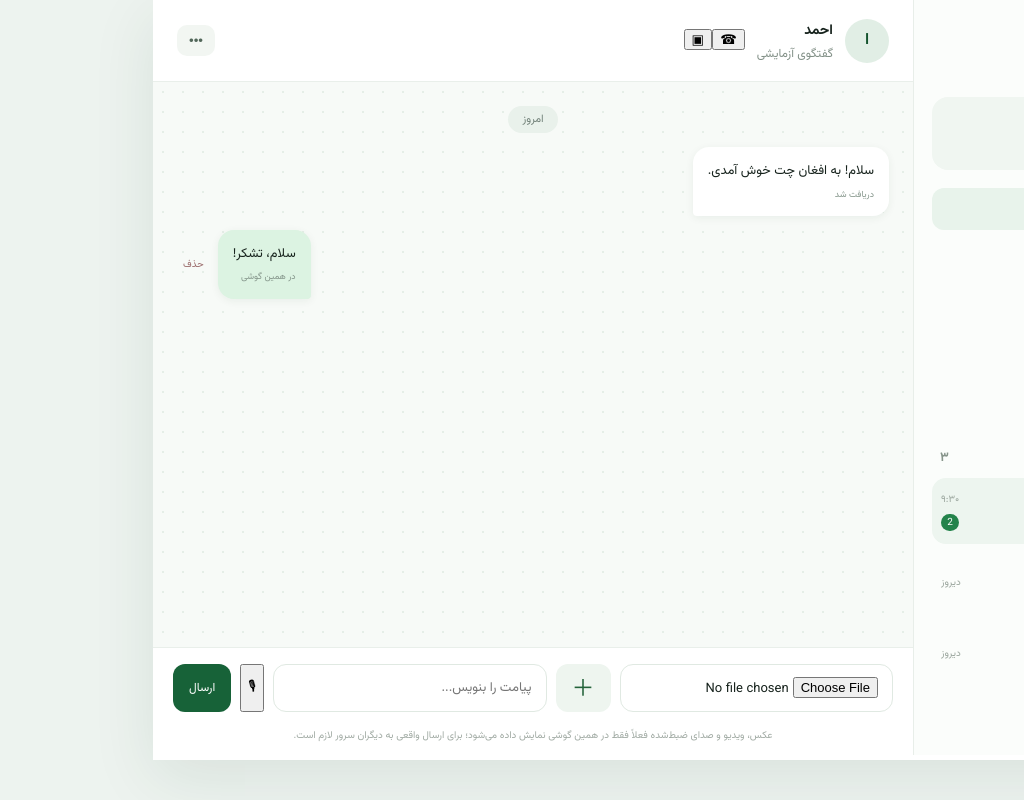
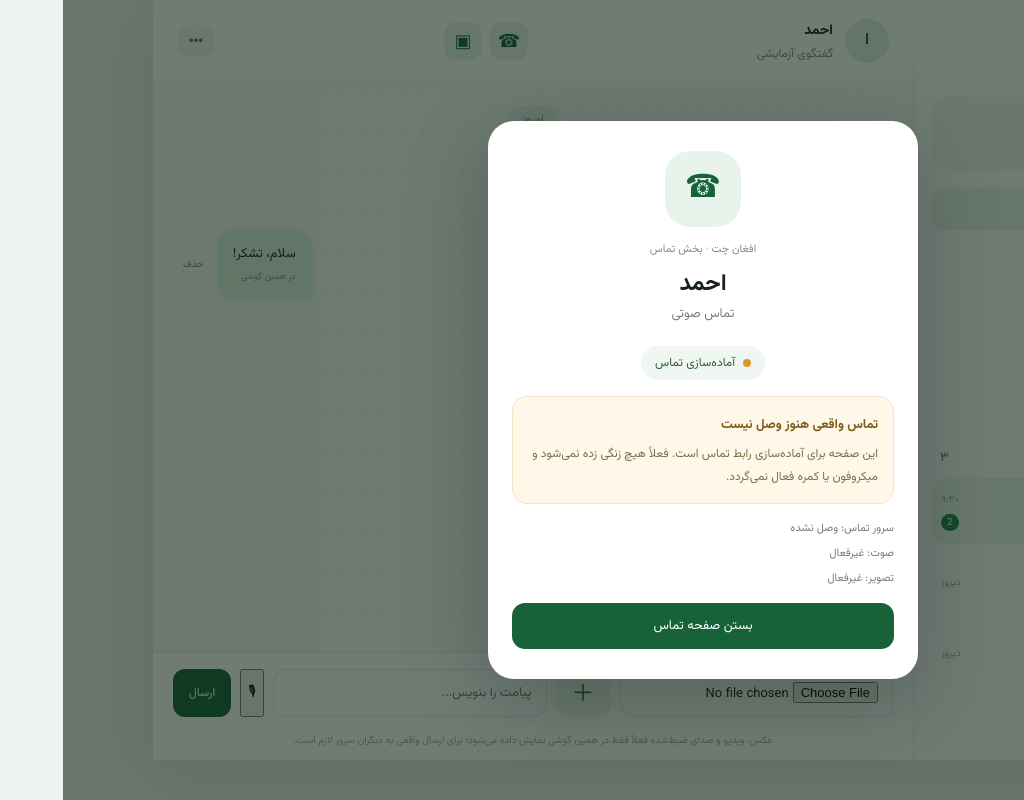
Before and after one commit to adrysmry027-blip/Afghan-Chat, a React (Vite) app: page / in a window 1280 px wide. Both pictures are taken after a click on the button "تماس صوتی". Shown: the whole page, without its empty margins (256-1280 px from the left). Built offline with nearby package versions, Linux system fonts and the light colour scheme.

Commit message:
Style Afghan Chat call preparation screen

```diff
--- a/src/style.css
+++ b/src/style.css
@@ -9,3 +9,22 @@
 
 .friend-form textarea{width:100%;resize:vertical;border:1px solid #dfe8e1;border-radius:12px;padding:13px;font:inherit;font-size:14px}.status-list{max-width:520px;margin-top:24px}.status-list h3{font-size:14px;margin:20px 0 10px}.status-card{background:#fff;border:1px solid #e7eee8;border-radius:14px;padding:15px;margin-bottom:9px;font-size:13px}.status-card p{margin:8px 0 0;color:#65756b;line-height:1.8}.call-row{display:flex;align-items:center;gap:12px;flex-wrap:wrap}.call-row span{flex:1}.call-row small{color:#89968e}.call-row button{border:0;background:#eaf4ec;color:#176238;border-radius:9px;padding:8px 12px;font:inherit;cursor:pointer}
 @media(max-width:680px){.app-shell{display:flex;flex-direction:column;height:100dvh}.sidebar{display:flex;flex:none;padding:10px 12px 8px;border-left:0;border-bottom:1px solid #e8eee9}.brand{display:none}.profile{display:none}.side-actions{display:grid;grid-template-columns:repeat(5,minmax(0,1fr));gap:3px;margin:0}.side-action{text-align:center;font-size:10px;padding:9px 2px}.section-title,.chat-list,.sidebar-note{display:none}.conversation,.content-page{flex:1;min-height:0}.content-page{overflow:auto}.conversation-head{height:64px;flex:none}.messages{min-height:0}.composer{flex:none}.demo-warning{flex:none}}
+
+
+/* Call preparation screen: intentionally offline and non-dialing. */
+.call-actions{display:flex;gap:8px;margin-right:auto}
+.call-actions button{width:38px;height:38px;border:0;border-radius:12px;background:#eaf4ec;color:#176238;font-size:18px;cursor:pointer}
+.call-overlay{position:fixed;inset:0;z-index:20;background:rgba(9,28,17,.58);display:grid;place-items:center;padding:18px}
+.call-panel{width:min(430px,100%);background:#fff;border-radius:26px;padding:30px 24px;text-align:center;box-shadow:0 24px 80px #071b1040}
+.call-symbol{width:76px;height:76px;margin:0 auto 14px;border-radius:25px;background:#e8f4eb;color:#176238;display:grid;place-items:center;font-size:32px}
+.call-eyebrow{font-size:11px;color:#819087;margin:0}
+.call-panel h2{font-size:23px;margin:8px 0 2px}
+.call-mode{font-size:13px;color:#728078;margin:0}
+.call-status{display:inline-flex;align-items:center;gap:8px;margin:22px 0 16px;padding:8px 14px;border-radius:30px;background:#f0f6f1;color:#315c3d;font-size:12px}
+.status-dot{width:8px;height:8px;border-radius:50%;background:#d69a35}
+.call-disabled-note{background:#fff7e8;border:1px solid #f3e4c5;border-radius:15px;padding:15px;text-align:right}
+.call-disabled-note strong{font-size:13px;color:#805b1e}
+.call-disabled-note p{font-size:12px;line-height:1.9;color:#806f50;margin:6px 0 0}
+.call-checks{display:grid;gap:8px;margin:16px 0;color:#718078;font-size:11px;text-align:right}
+.call-close{width:100%;border:0;border-radius:13px;background:#176238;color:#fff;padding:13px;font:inherit;font-size:13px;cursor:pointer}
+@media(max-width:680px){.call-panel{padding:26px 19px}.call-overlay{align-items:center}}
```
